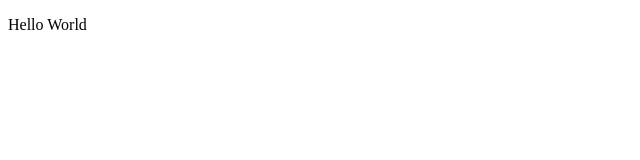
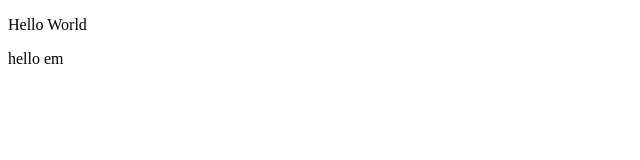
Before and after one commit to william-abboud/S.W.E.A.T, a plain HTML site: page index.html in a window 1280 px wide. Shown: the full height of the page, 0-640 px from the left. Drawn offline with Linux system fonts and the light colour scheme.

Commit message:
added paragraph
added "hello em"

```diff
--- a/index.html
+++ b/index.html
@@ -6,5 +6,6 @@
 </head>
 <body>
     <p>Hello World</p>
+    <p>hello em</p>
 </body>
 </html>
```
